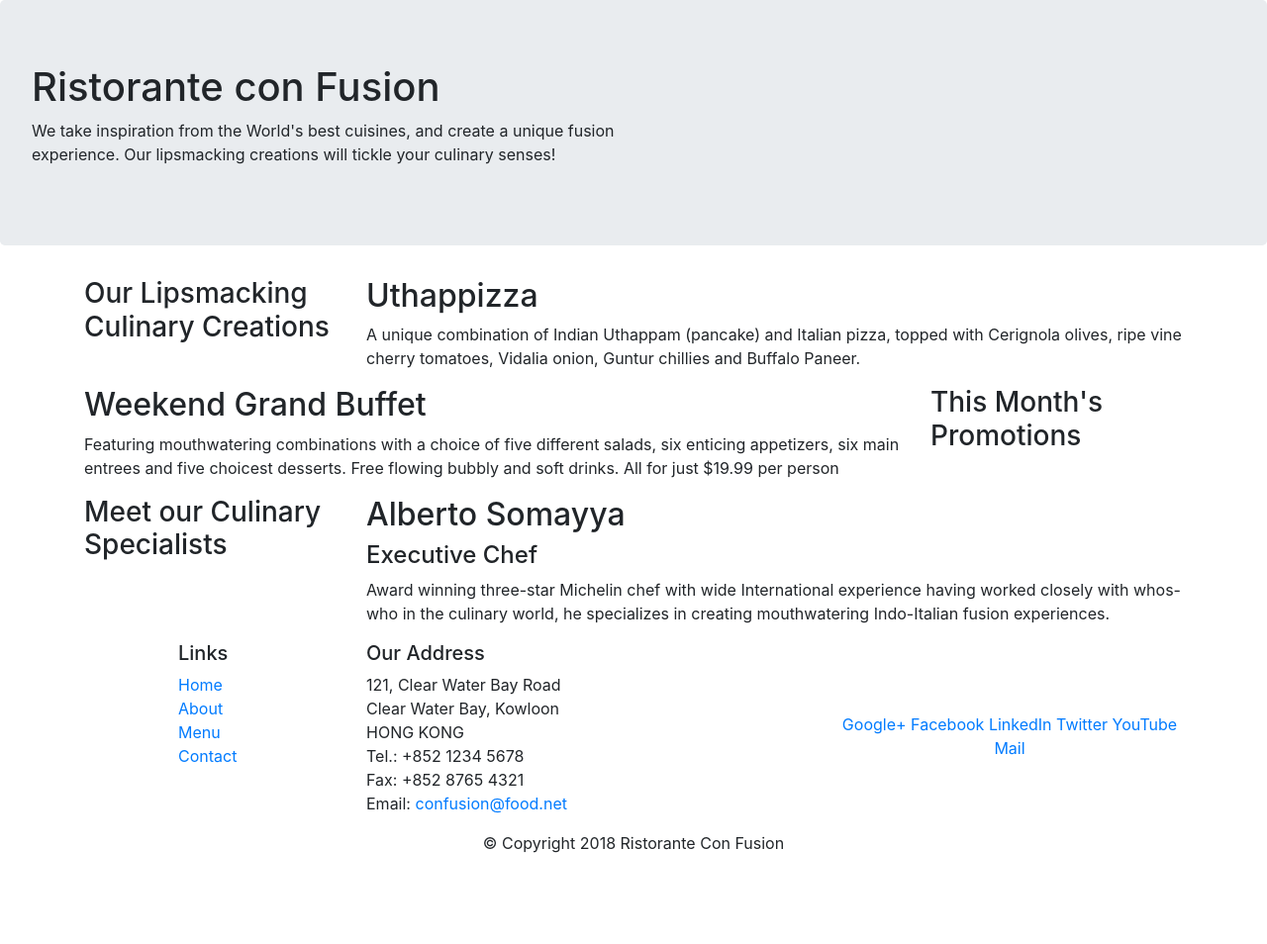
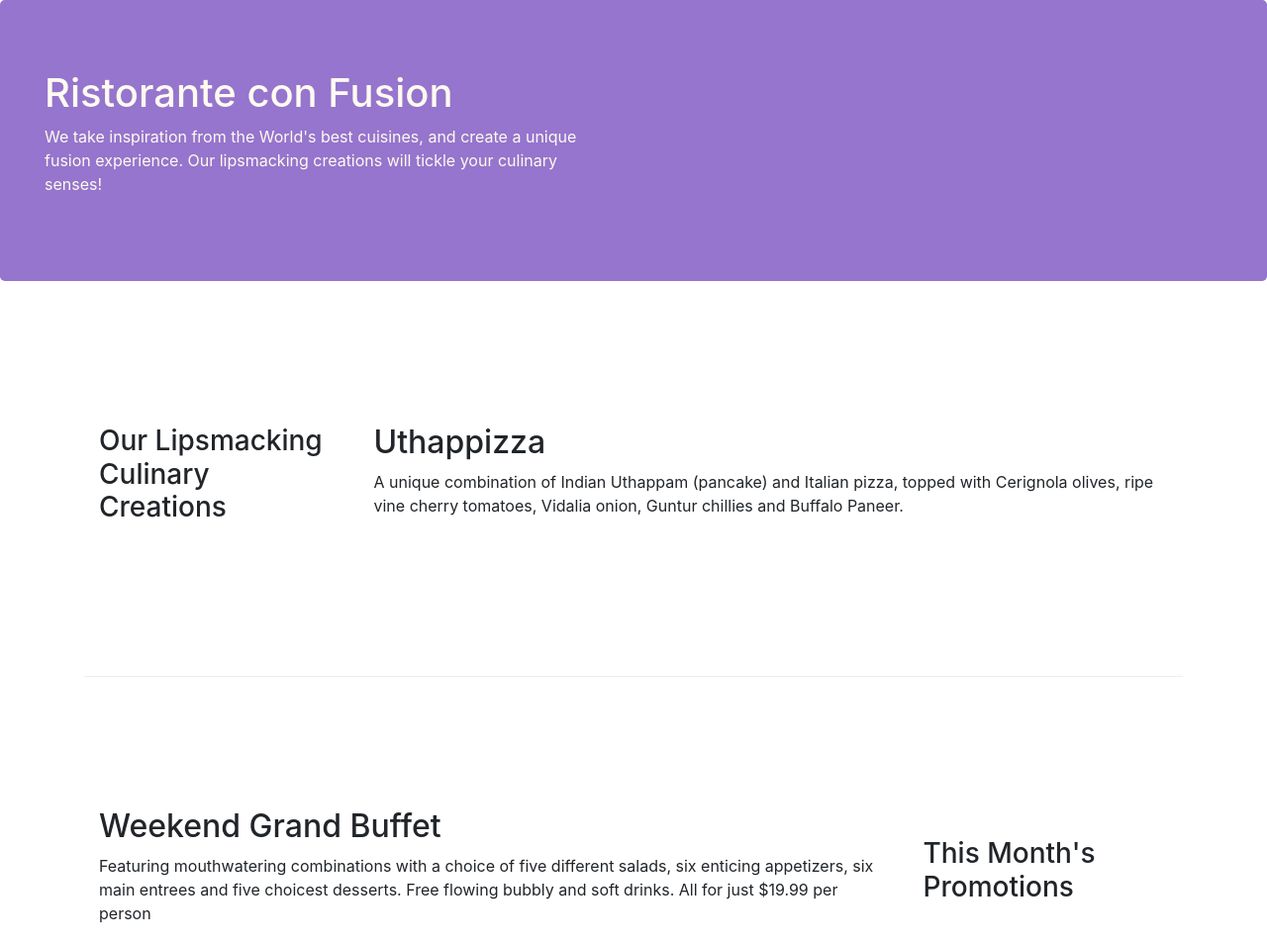
Before and after one commit to BrightonDube/con_fusion, a website: page index.html in a window 1280 px wide. Shown: the top 954 px of the page at 99% size. Before the commit the page ends 880 px from the top, so only its background shows below. Drawn offline with nearby package versions, Linux system fonts and the light colour scheme.

Commit message:
Bootstrap Grid Part 2

```diff
--- /dev/null
+++ b/css/styles.css
@@ -0,0 +1,29 @@
+.row-header {
+  margin: 0px auto;
+  padding: 0px;
+}
+
+.row-content {
+  margin: 0px auto;
+  padding: 50px 0px 50px 0px;
+  border-bottom: 1px ridge;
+  min-height: 400px;
+}
+
+.footer {
+  background-color: #d1c4e9;
+  margin: 0px auto;
+  padding: 20px 0px 20px 0px;
+}
+.jumbotron {
+  padding: 70px 30px 70px 30px;
+  margin: 0px auto;
+  background: #9575cd;
+  color: floralwhite;
+}
+
+address {
+  font-size: 80%;
+  margin: 0px;
+  color: #0f0f0f;
+}
--- a/index.html
+++ b/index.html
@@ -10,13 +10,14 @@
 
     <!-- Bootstrap CSS -->
     <link rel="stylesheet" href="node_modules/bootstrap/dist/css/bootstrap.min.css">
+    <link rel="stylesheet" href="css/styles.css">
 </head>
 
 <body>
 
     <header>
         <div class="jumbotron">
-            <div class="row">
+            <div class="row row-header">
                 <div class="col-12 col-sm-6">
                     <h1>Ristorante con Fusion</h1>
                     <p>We take inspiration from the World's best cuisines, and create a unique fusion experience. Our
@@ -29,7 +30,7 @@
     </header>
 
     <div class="container">
-        <div class="row">
+        <div class="row row-content align-items-center">
             <div class="col-12 col-sm-4 col-md-3">
                 <h3>Our Lipsmacking Culinary Creations</h3>
             </div>
@@ -41,7 +42,7 @@
         </div>
 
 
-        <div class="row">
+        <div class="row row-content align-items-center">
             <div class="col-12 col-sm-4 col-md-3 order-sm-last">
                 <h3>This Month's Promotions</h3>
             </div>
@@ -53,7 +54,7 @@
             </div>
         </div>
 
-        <div class="row">
+        <div class="row row-content align-items-center">
             <div class="col-12 col-sm-5 col-md-3 ">
                 <h3>Meet our Culinary Specialists</h3>
             </div>
```
Also changed, not shown: aboutus.html (+1 -0 lines).
